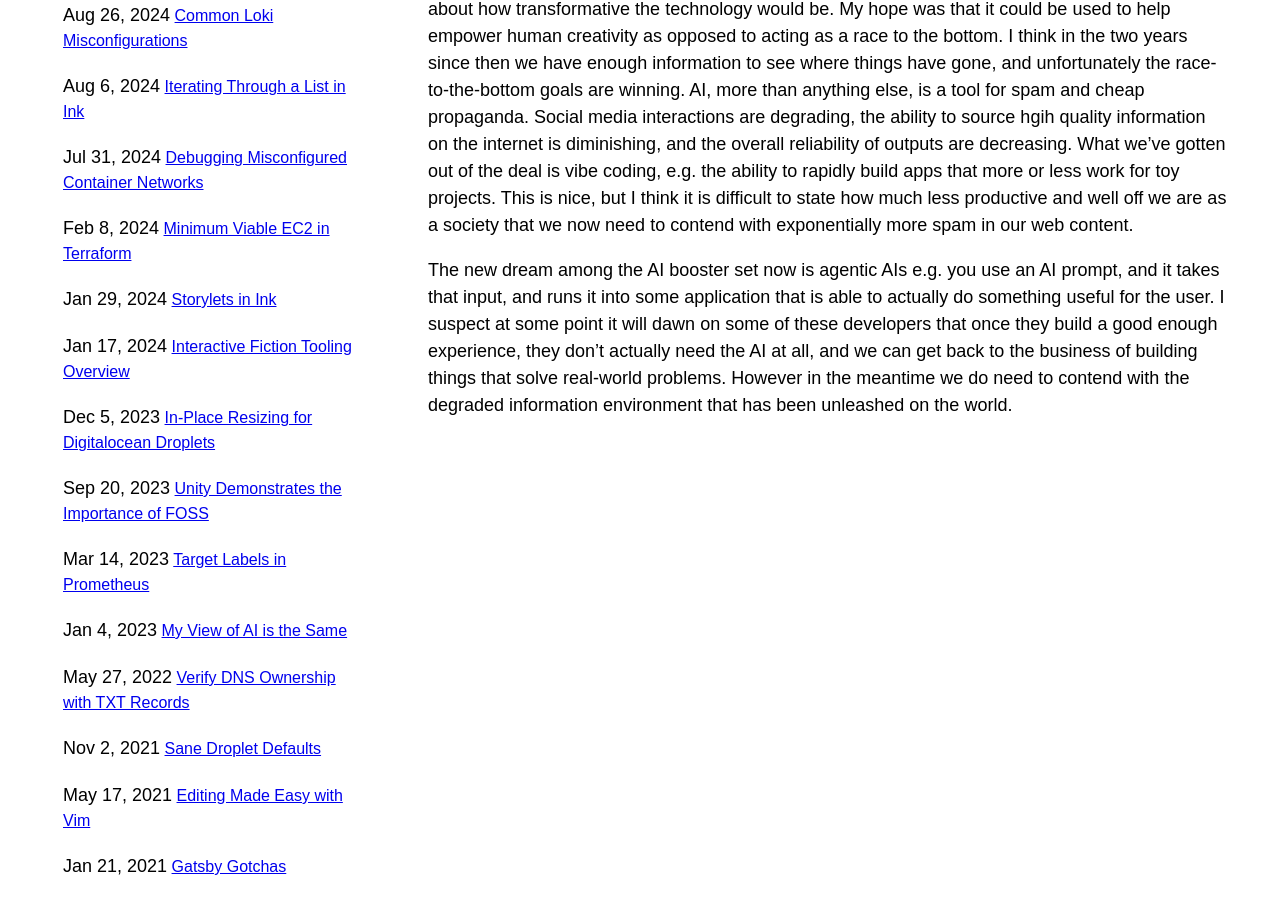
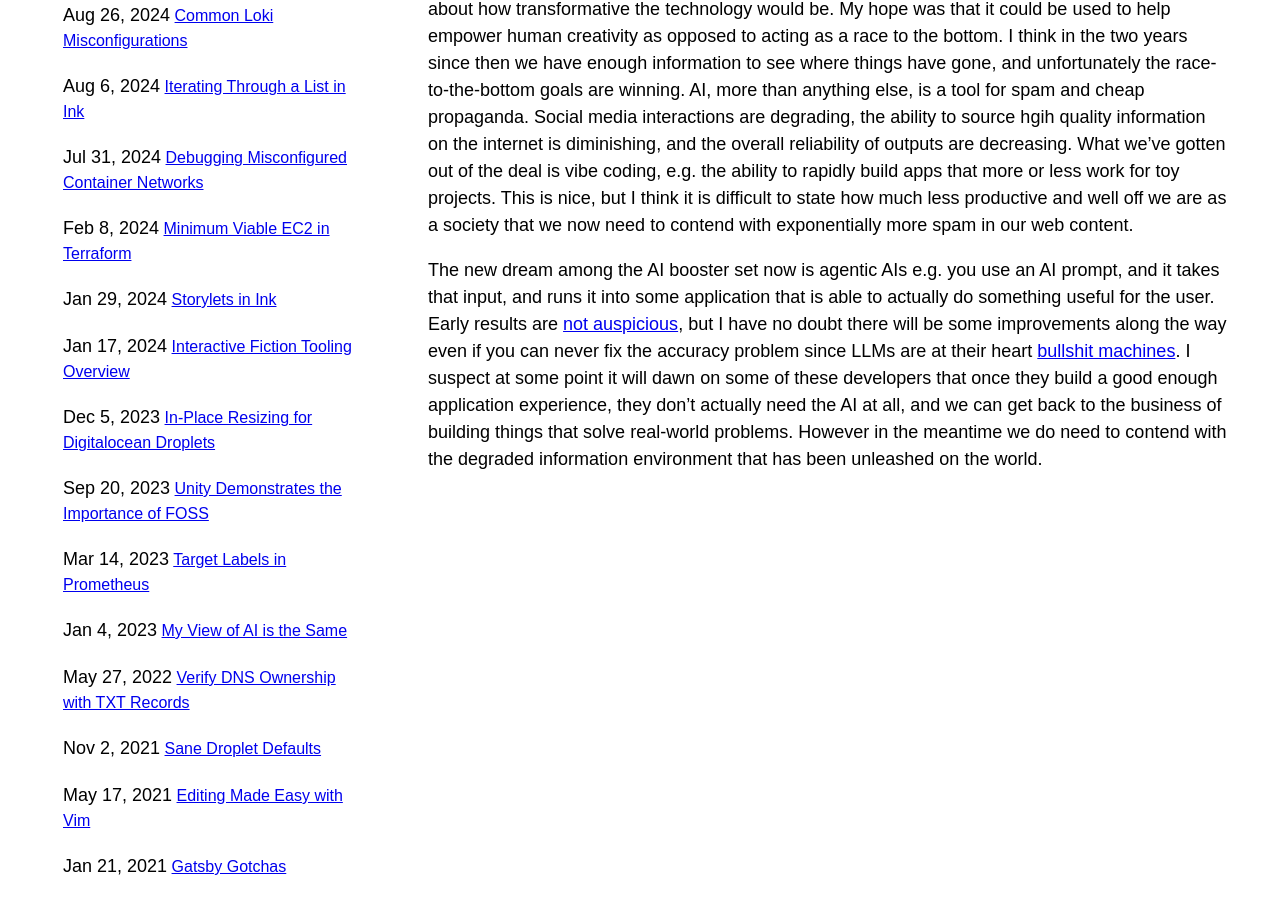
Before and after one commit to pauljickling/pauljickling.github.io, a Jekyll site: the page built from _posts/2025-03-27-AI-is-not-going-great.md, in a window 1280 px wide and 900 px high, scrolled down 411 px. Built offline with Jekyll 4.4.1, drawn with Linux system fonts in a browser that asks for light colours; some web fonts are replaced.

Commit message:
additional edits
Signed-off-by: Paul Jickling <paul.jickling@ethereum.org>

```diff
--- a/_posts/2025-03-27-AI-is-not-going-great.md
+++ b/_posts/2025-03-27-AI-is-not-going-great.md
@@ -5,4 +5,4 @@ title: "AI is not going great"
 ---
 It's been awhile since I opined on AI. For those keeping score at home, I first wrote about OpenAI's innovations back in [2018](https://pauljickling.github.io/2018/08/07/openai-future-of-humanity.html). At the time I was impressed with the demonstrations I saw, but also saw some real limitations that needed to be overcome. I revisited the topic [two years ago](https://pauljickling.github.io/2023/01/04/my-view-of-ai-is-the-same.html) where I said there were some valuable aspects of the technology, but there were good reasons to be skeptical about how transformative the technology would be. My hope was that it could be used to help empower human creativity as opposed to acting as a race to the bottom. I think in the two years since then we have enough information to see where things have gone, and unfortunately the race-to-the-bottom goals are winning. AI, more than anything else, is a tool for spam and cheap propaganda. Social media interactions are degrading, the ability to source hgih quality information on the internet is diminishing, and the overall reliability of outputs are decreasing. What we've gotten out of the deal is vibe coding, e.g. the ability to rapidly build apps that more or less work for toy projects. This is nice, but I think it is difficult to state how much less productive and well off we are as a society that we now need to contend with exponentially more spam in our web content.
 
-The new dream among the AI booster set now is agentic AIs e.g. you use an AI prompt, and it takes that input, and runs it into some application that is able to actually do something useful for the user. I suspect at some point it will dawn on some of these developers that once they build a good enough experience, they don't actually need the AI at all, and we can get back to the business of building things that solve real-world problems. However in the meantime we do need to contend with the degraded information environment that has been unleashed on the world.
+The new dream among the AI booster set now is agentic AIs e.g. you use an AI prompt, and it takes that input, and runs it into some application that is able to actually do something useful for the user. Early results are [not auspicious](https://www.washingtonpost.com/technology/2025/02/07/openai-operator-ai-agent-chatgpt/), but I have no doubt there will be some improvements along the way even if you can never fix the accuracy problem since LLMs are at their heart [bullshit machines](https://thebullshitmachines.com/). I suspect at some point it will dawn on some of these developers that once they build a good enough application experience, they don't actually need the AI at all, and we can get back to the business of building things that solve real-world problems. However in the meantime we do need to contend with the degraded information environment that has been unleashed on the world.
```
